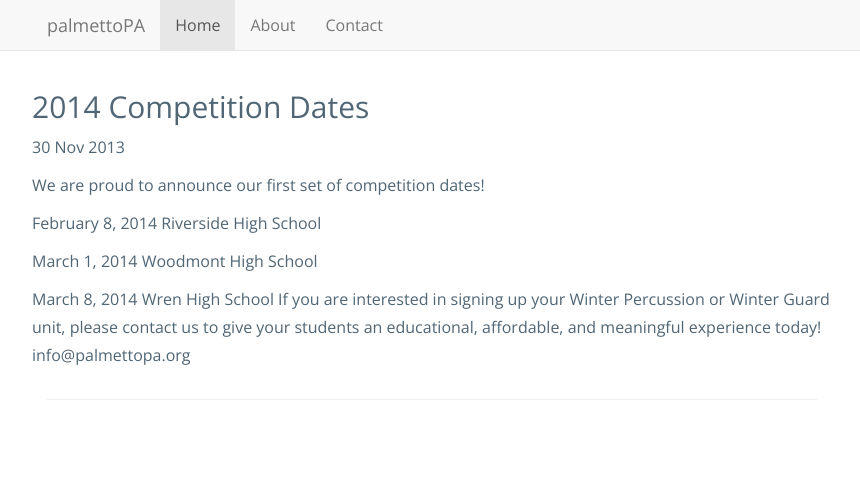
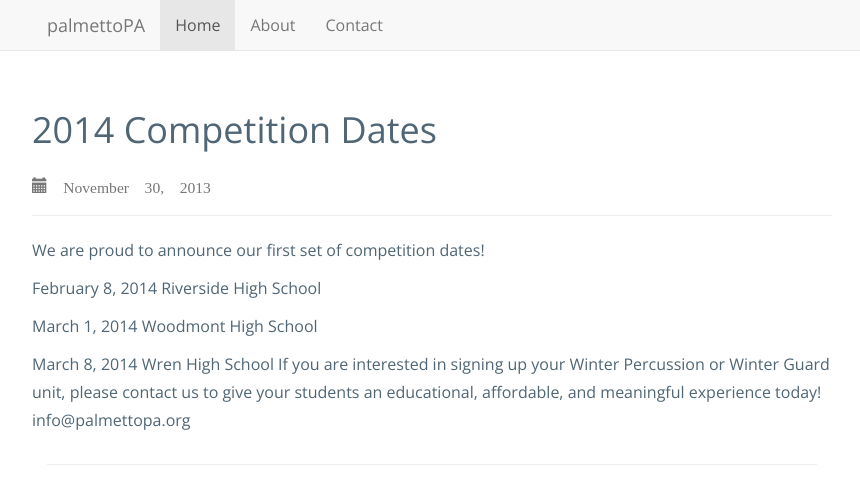
Before and after one commit to renpatel/palmettopa, a Jekyll site: the page built from _posts/2013-11-30-2014-competition-dates.md, in a window 1280 px wide. Shown: the top 504 px of the page, without its empty margins (208-1068 px from the left). Built offline with Jekyll 4.4.1, drawn with Linux system fonts in a browser that asks for light colours; nearby versions of some CDN libraries; Markdown is read by kramdown in place of the engine named in the settings.

Commit message:
More updates.

```diff
--- a/_config.yml
+++ b/_config.yml
@@ -2,3 +2,4 @@
 markdown: redcarpet
 baseurl:
 permalink: /blog/:title
+multiviews: true
--- a/_layouts/default.html
+++ b/_layouts/default.html
@@ -17,8 +17,8 @@
     <div class="navbar-collapse collapse">
       <ul class="nav navbar-nav">
         <li class="active"><a href="/">Home</a></li>
-        <li><a href="#about">About</a></li>
-        <li><a href="#contact">Contact</a></li>
+        <li><a href="/about/">About</a></li>
+        <li><a href="/contact/">Contact</a></li>
       </ul>
     </div><!--/.nav-collapse -->
   </div>
--- a/_layouts/post.html
+++ b/_layouts/post.html
@@ -1,9 +1,13 @@
 ---
 layout: default
 ---
-<h2>{{ page.title }}</h2>
-<p class="meta">{{ page.date | date_to_string }}</p>
-
+<article>
+<div class="page-header">
+  <h1>{{ page.title }}</h1>
+  <h3><small class="meta glyphicon glyphicon-calendar"> {{ page.date | date: "%B %d, %Y" }}</small></h3>
+</div>
 <div class="post">
 {{ content }}
 </div>
+
+</article>
--- a/index.html
+++ b/index.html
@@ -2,11 +2,13 @@
 layout: default
 title: palmettoPA | Palmetto Performance Alliance
 ---
-
+<div class="jumbotron">
+  <h2><span class="glyphicon glyphicon-flag"></span> Palmetto Performance Alliance</h2>
+</div>
 {% for post in site.posts %}
 <article>
 	<h2><a href="{{ post.url }}">{{ post.title }}</a></h2>
-	<span>{{ post.date | date_to_string }}</span>
+  <h4><small class="meta glyphicon glyphicon-calendar"> {{ post.date | date: "%B %d, %Y" }}</small></h4>
 	{{post.content}}
 </article>
 {% endfor %}
```
Also changed, not shown: about/index.html (added, +13 -0 lines).
